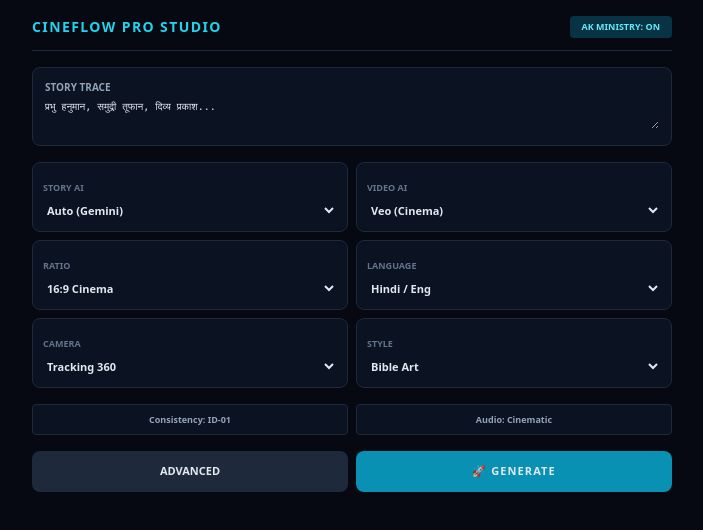
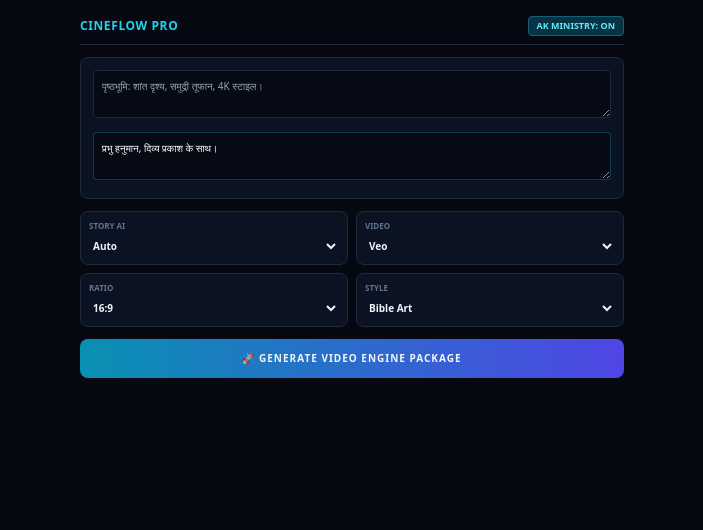
Before and after one commit to deepbhauak-wq/cineflow-ai, a Next.js app: page / in a window 1280 px wide. Shown: the top 530 px of the page, without its empty margins (288-991 px from the left). Built offline with nearby package versions, Linux system fonts and the light colour scheme.

Commit message:
Update page.jsx

```diff
--- a/app/page.jsx
+++ b/app/page.jsx
@@ -3,49 +3,40 @@
 import React, { useState } from "react";
 
 export default function CineFlowProStudio() {
-  const [active, setActive] = useState(true); // AK Ministry Mode
-
-  const settings = [
-    { label: "Story AI", val: "Auto (Gemini)" }, { label: "Video AI", val: "Veo (Cinema)" },
-    { label: "Ratio", val: "16:9 Cinema" }, { label: "Language", val: "Hindi / Eng" },
-    { label: "Camera", val: "Tracking 360" }, { label: "Style", val: "Bible Art" }
-  ];
+  const [bg, setBg] = useState("पृष्ठभूमि: शांत दृश्य, समुद्री तूफान, 4K स्टाइल।");
+  const [scene, setScene] = useState("प्रभु हनुमान, दिव्य प्रकाश के साथ।");
 
   return (
-    <div className="min-h-screen bg-[#060911] text-slate-200 font-sans p-4 max-w-2xl mx-auto space-y-4">
+    <div className="min-h-screen bg-[#060911] text-slate-100 font-sans p-4 max-w-xl mx-auto space-y-3">
       {/* Header */}
-      <div className="flex justify-between items-center border-b border-slate-800 pb-3">
-        <h1 className="font-black text-sm text-cyan-400 uppercase tracking-widest">CineFlow Pro Studio</h1>
-        <div className={`cursor-pointer px-3 py-1 rounded text-[9px] font-bold ${active ? 'bg-cyan-950 text-cyan-300' : 'bg-slate-800'}`} onClick={() => setActive(!active)}>AK MINISTRY: {active ? 'ON' : 'OFF'}</div>
+      <div className="flex justify-between items-center pb-2 border-b border-slate-800">
+        <h1 className="font-black text-xs text-cyan-400 uppercase tracking-wider">CineFlow Pro</h1>
+        <span className="text-[9px] bg-cyan-950 text-cyan-300 px-2 py-0.5 rounded border border-cyan-800 font-bold">AK MINISTRY: ON</span>
       </div>
 
-      {/* Prompts */}
-      <div className="bg-[#0b1222] p-3 rounded-lg border border-slate-800 text-[10px]">
-        <label className="text-slate-400 uppercase font-bold">Story Trace</label>
-        <textarea className="w-full bg-transparent mt-1 outline-none font-mono" rows="2">प्रभु हनुमान, समुद्री तूफान, दिव्य प्रकाश...</textarea>
+      {/* Prompts Section */}
+      <div className="bg-[#0b1222] p-3 rounded-lg border border-slate-800 space-y-2">
+        <textarea value={bg} onChange={(e) => setBg(e.target.value)} className="w-full bg-[#060a14] border border-slate-800 rounded p-2 text-[10px] text-slate-400 outline-none" rows="2" />
+        <textarea value={scene} onChange={(e) => setScene(e.target.value)} className="w-full bg-[#060a14] border border-cyan-500/30 rounded p-2 text-[10px] text-white outline-none" rows="2" />
       </div>
 
-      {/* Grid Settings */}
+      {/* Compact Settings Grid */}
       <div className="grid grid-cols-2 gap-2">
-        {settings.map(s => (
-          <div key={s.label} className="bg-[#0b1222] p-2.5 rounded-lg border border-slate-800">
-            <span className="text-[9px] font-bold text-slate-500 uppercase">{s.label}</span>
-            <select className="w-full bg-transparent text-[11px] font-bold outline-none cursor-pointer"><option>{s.val}</option><option>Edit</option></select>
+        {[
+          { l: "Story AI", v: "Auto" }, { l: "Video", v: "Veo" },
+          { l: "Ratio", v: "16:9" }, { l: "Style", v: "Bible Art" }
+        ].map(item => (
+          <div key={item.l} className="bg-[#0b1222] p-2 rounded-lg border border-slate-800">
+            <span className="text-[8px] font-bold text-slate-500 uppercase block">{item.l}</span>
+            <select className="w-full bg-transparent text-[10px] font-bold outline-none cursor-pointer"><option>{item.v}</option></select>
           </div>
         ))}
       </div>
 
-      {/* Advanced Pro Tools (Compact) */}
-      <div className="flex gap-2 text-[9px] font-bold uppercase text-slate-400">
-        <button className="flex-1 p-2 bg-[#0b1222] rounded border border-slate-800">Consistency: ID-01</button>
-        <button className="flex-1 p-2 bg-[#0b1222] rounded border border-slate-800">Audio: Cinematic</button>
-      </div>
-
-      {/* Actions */}
-      <div className="flex gap-2">
-        <button className="flex-1 py-3 bg-slate-800 rounded-lg text-[11px] font-bold uppercase">Advanced</button>
-        <button className="flex-1 py-3 bg-cyan-600 rounded-lg text-[11px] font-black uppercase tracking-widest hover:bg-cyan-500">🚀 Generate</button>
-      </div>
+      {/* Action */}
+      <button className="w-full py-3 bg-gradient-to-r from-cyan-600 to-indigo-600 rounded-lg font-black text-[10px] uppercase tracking-widest hover:scale-[1.01] transition-all">
+        🚀 Generate Video Engine Package
+      </button>
     </div>
   );
 }
```
